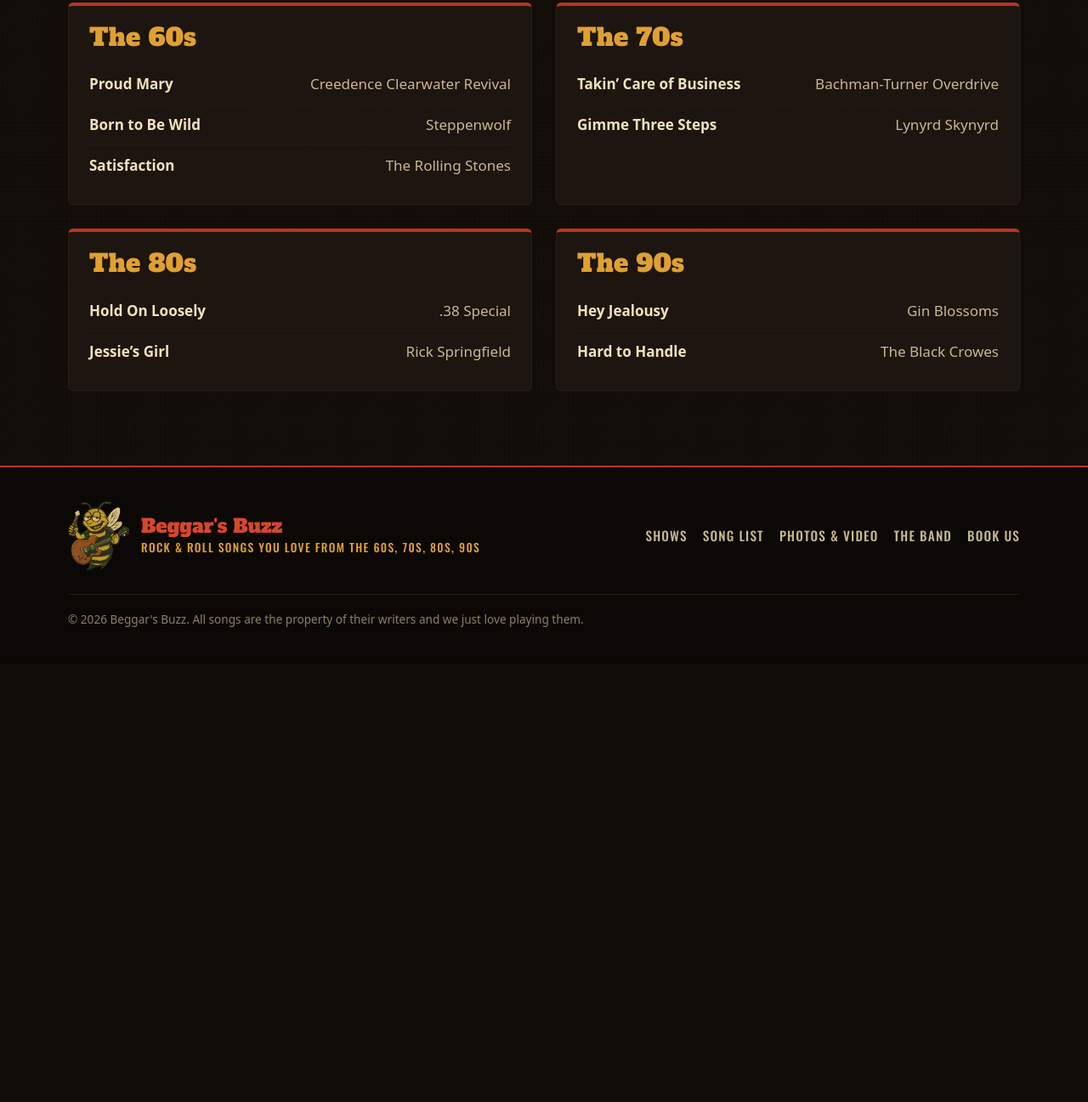
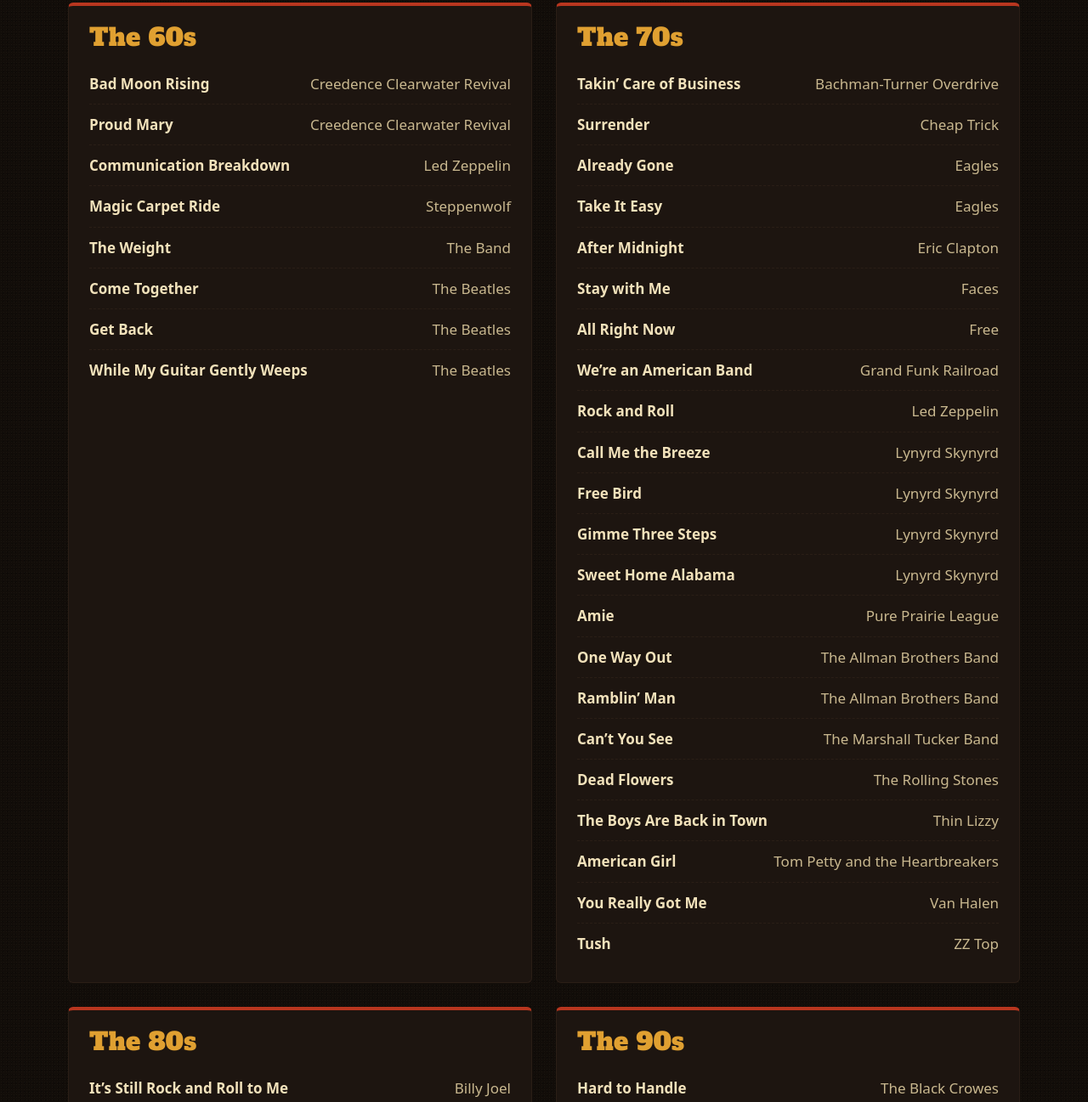
Before and after one commit to therambler1977-cloud/beggars-buzz, an Astro site: page /songs in a window 1280 px wide. Shown: the part 615-1912 px from the top of the page at 85% size. Before the commit the page ends 1397 px from the top, so only its background shows below. Built offline with nearby package versions, Linux system fonts and the light colour scheme; Astro itself is replaced by a stand-in of ours.

Commit message:
Add the band's real song list
36 songs grouped by decade, replacing the sample list. The preview bar
no longer calls songs sample content.

Co-Authored-By: Claude Opus 5.5 <noreply@anthropic.com>
Claude-Session: https://claude.ai/code/session_016RGULwzZ4fNVHEqQ1dRaur

```diff
--- a/src/components/Header.astro
+++ b/src/components/Header.astro
@@ -4,7 +4,7 @@ import wordmark from '../assets/wordmark.png';
 import { nav, site } from '../data/site';
 const path = Astro.url.pathname;
 ---
-{site.draft && <div class="draft-bar">Preview: shows, songs and bios are sample content</div>}
+{site.draft && <div class="draft-bar">Preview: shows and bios are sample content</div>}
 <header class="site-header">
   <div class="wrap bar">
     <a href="/" class="brand" aria-label={`${site.name} home`}>
--- a/src/data/songs.ts
+++ b/src/data/songs.ts
@@ -7,15 +7,42 @@ export interface Song {
   decade: '60s' | '70s' | '80s' | '90s';
 }
 
-// TODO: replace this sample list with the band's real songs.
+// Decade is when the version we play first came out (e.g. Van Halen's You Really Got Me is 70s).
 export const songs: Song[] = [
-  { title: 'Satisfaction', artist: 'The Rolling Stones', decade: '60s' },
-  { title: 'Born to Be Wild', artist: 'Steppenwolf', decade: '60s' },
+  { title: 'Dead Flowers', artist: 'The Rolling Stones', decade: '70s' },
+  { title: 'Bad Moon Rising', artist: 'Creedence Clearwater Revival', decade: '60s' },
+  { title: 'The Weight', artist: 'The Band', decade: '60s' },
+  { title: 'Into the Great Wide Open', artist: 'Tom Petty and the Heartbreakers', decade: '90s' },
   { title: 'Proud Mary', artist: 'Creedence Clearwater Revival', decade: '60s' },
+  { title: 'Can\u2019t You See', artist: 'The Marshall Tucker Band', decade: '70s' },
+  { title: 'It\u2019s Still Rock and Roll to Me', artist: 'Billy Joel', decade: '80s' },
   { title: 'Gimme Three Steps', artist: 'Lynyrd Skynyrd', decade: '70s' },
-  { title: 'Takin’ Care of Business', artist: 'Bachman-Turner Overdrive', decade: '70s' },
-  { title: 'Hold On Loosely', artist: '.38 Special', decade: '80s' },
-  { title: 'Jessie’s Girl', artist: 'Rick Springfield', decade: '80s' },
+  { title: 'Come Together', artist: 'The Beatles', decade: '60s' },
+  { title: 'Runnin\u2019 Down a Dream', artist: 'Tom Petty', decade: '80s' },
+  { title: 'Rock and Roll', artist: 'Led Zeppelin', decade: '70s' },
+  { title: 'The Boys Are Back in Town', artist: 'Thin Lizzy', decade: '70s' },
   { title: 'Hard to Handle', artist: 'The Black Crowes', decade: '90s' },
-  { title: 'Hey Jealousy', artist: 'Gin Blossoms', decade: '90s' },
+  { title: 'Tush', artist: 'ZZ Top', decade: '70s' },
+  { title: 'Get Back', artist: 'The Beatles', decade: '60s' },
+  { title: 'Take It Easy', artist: 'Eagles', decade: '70s' },
+  { title: 'Amie', artist: 'Pure Prairie League', decade: '70s' },
+  { title: 'While My Guitar Gently Weeps', artist: 'The Beatles', decade: '60s' },
+  { title: 'One Way Out', artist: 'The Allman Brothers Band', decade: '70s' },
+  { title: 'Takin\u2019 Care of Business', artist: 'Bachman-Turner Overdrive', decade: '70s' },
+  { title: 'Ramblin\u2019 Man', artist: 'The Allman Brothers Band', decade: '70s' },
+  { title: 'Communication Breakdown', artist: 'Led Zeppelin', decade: '60s' },
+  { title: 'You Really Got Me', artist: 'Van Halen', decade: '70s' },
+  { title: 'Surrender', artist: 'Cheap Trick', decade: '70s' },
+  { title: 'Call Me the Breeze', artist: 'Lynyrd Skynyrd', decade: '70s' },
+  { title: 'American Girl', artist: 'Tom Petty and the Heartbreakers', decade: '70s' },
+  { title: 'Magic Carpet Ride', artist: 'Steppenwolf', decade: '60s' },
+  { title: 'Sweet Home Alabama', artist: 'Lynyrd Skynyrd', decade: '70s' },
+  { title: 'Free Bird', artist: 'Lynyrd Skynyrd', decade: '70s' },
+  { title: 'Remedy', artist: 'The Black Crowes', decade: '90s' },
+  { title: 'After Midnight', artist: 'Eric Clapton', decade: '70s' },
+  { title: 'All Right Now', artist: 'Free', decade: '70s' },
+  { title: 'Already Gone', artist: 'Eagles', decade: '70s' },
+  { title: 'Stay with Me', artist: 'Faces', decade: '70s' },
+  { title: 'We\u2019re an American Band', artist: 'Grand Funk Railroad', decade: '70s' },
+  { title: 'Mary Jane\u2019s Last Dance', artist: 'Tom Petty and the Heartbreakers', decade: '90s' },
 ];
```
Also changed, not shown: TO-CONFIRM.md (+2 -2 lines).
